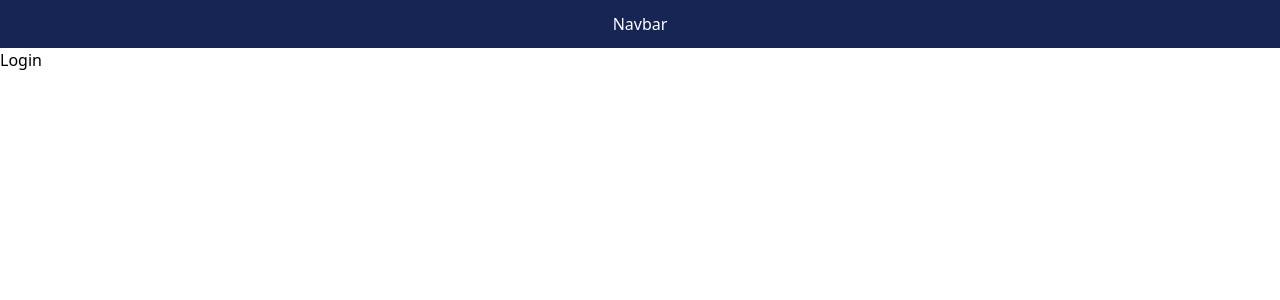
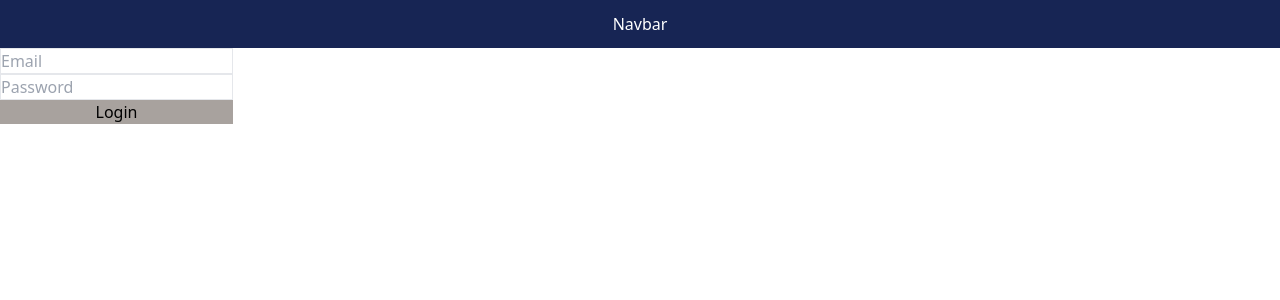
Before and after one commit to kimbapquyenduy/Personal-Expense-Tracker, a React (Vite) app: page /login in a window 1280 px wide. Shown: the top 300 px of the page. Built offline with nearby package versions, Linux system fonts and the light colour scheme.

Commit message:
Login With firebase

```diff
--- a/package.json
+++ b/package.json
@@ -10,6 +10,7 @@
     "preview": "vite preview"
   },
   "dependencies": {
+    "firebase": "^10.8.0",
     "lucide-react": "^0.338.0",
     "react": "^18.2.0",
     "react-dom": "^18.2.0"
@@ -26,6 +27,8 @@
     "postcss": "^8.4.35",
     "react-router-dom": "^6.22.1",
     "tailwindcss": "^3.4.1",
-    "vite": "^5.1.4"
+    "vite": "^5.1.4",
+    "react-error-overlay": "6.0.9"
+
   }
 }
--- a/src/App.jsx
+++ b/src/App.jsx
@@ -16,6 +16,7 @@ import { Navbar } from "./components/Navbar";
 import Schedule from "./components/sidebarChild/Schedule";
 import Analytics from "./components/sidebarChild/Analytics";
 import { Dashboard } from "./components/sidebarChild/Dashboard";
+import Expense from "./components/sidebarChild/Expense";
 
 function App() {
   const [count, setCount] = useState(0);
@@ -31,6 +32,10 @@ function App() {
         {
           path: "/Analytics",
           element: <Analytics />,
+        },
+        {
+          path: "/Expense",
+          element: <Expense />,
         },
         {
           index: true,
--- a/src/components/Sidebar.jsx
+++ b/src/components/Sidebar.jsx
@@ -19,7 +19,7 @@ export const SidebarHome = () => {
   const [open, setOpen] = useState(true);
   const Menus = [
     { title: "Dashboard", src: <LayoutDashboard /> },
-    { title: "Inbox", src: <MessageSquare /> },
+    { title: "Expense", src: <MessageSquare /> },
     { title: "Accounts", src: <User />, gap: true },
     { title: "Schedule ", src: <CalendarDays /> },
     { title: "Search", src: <Search /> },
@@ -64,7 +64,7 @@ export const SidebarHome = () => {
         </div>
         <ul className="pt-6">
           {Menus.map((Menu, index) => (
-            <Link to={`/${Menu.title}`}>
+            <Link to={`/${index != 0 ? Menu.title : ""}`}>
               <li
                 key={index}
                 className={`flex  rounded-md p-2 cursor-pointer hover:bg-light-white text-gray-300 text-sm items-center gap-x-4
--- /dev/null
+++ b/src/components/sidebarChild/Expense.jsx
@@ -0,0 +1,7 @@
+import React from "react";
+
+const Expense = () => {
+  return <div>Expense</div>;
+};
+
+export default Expense;
--- /dev/null
+++ b/src/firebase.js
@@ -0,0 +1,24 @@
+// Import the functions you need from the SDKs you need
+import { initializeApp } from "firebase/app";
+import { getAnalytics } from "firebase/analytics";
+import { getAuth } from "firebase/auth";
+
+// TODO: Add SDKs for Firebase products that you want to use
+// https://firebase.google.com/docs/web/setup#available-libraries
+
+// Your web app's Firebase configuration
+// For Firebase JS SDK v7.20.0 and later, measurementId is optional
+const firebaseConfig = {
+  apiKey:import.meta.env.VITE_REACT_APP_FIREBASE_API_KEY,
+  authDomain: "pesonal-tracker.firebaseapp.com",
+  projectId: "pesonal-tracker",
+  storageBucket: "pesonal-tracker.appspot.com",
+  messagingSenderId: "1079018549555",
+  appId: "1:1079018549555:web:6dbadf7bef6c5cf8478e46",
+  measurementId: "G-DPXWNM7SJ2"
+};
+
+// Initialize Firebase
+const app = initializeApp(firebaseConfig);
+const analytics = getAnalytics(app);
+export const auth = getAuth();
--- a/src/pages/Login.jsx
+++ b/src/pages/Login.jsx
@@ -1,5 +1,50 @@
 import React from "react";
+import { useState } from "react";
+import { getAuth, signInWithEmailAndPassword } from "firebase/auth";
+import { auth } from "../firebase";
+import { useNavigate } from "react-router-dom";
 
 export const Login = () => {
-  return <div>Login</div>;
+  const [error, setError] = useState(false);
+  const [email, setEmail] = useState("");
+  const [password, setPassword] = useState("");
+  const Navigate = useNavigate();
+  const handleLogin = (e) => {
+    e.preventDefault();
+    signInWithEmailAndPassword(auth, email, password)
+      .then((userCredential) => {
+        // Signed up
+        const user = userCredential.user;
+
+        Navigate("/");
+        // ...
+      })
+      .catch((error) => {
+        setError(true);
+      });
+  };
+  console.log(email);
+  console.log(password);
+  return (
+    <div className=" flex ">
+      <form onSubmit={handleLogin} className=" flex flex-col ">
+        <input
+          type="email"
+          placeholder="Email"
+          className="border"
+          onChange={(e) => setEmail(e.target.value)}
+        />
+        <input
+          type="password"
+          placeholder="Password"
+          className="border"
+          onChange={(e) => setPassword(e.target.value)}
+        />
+        <button type="submit" className="bg-stone-400">
+          Login
+        </button>
+        {error && <span className="text-red-600">Wrong email or password</span>}
+      </form>
+    </div>
+  );
 };
```
Also changed, not shown: 2 other files (tests, documents, lock files or other folders).
